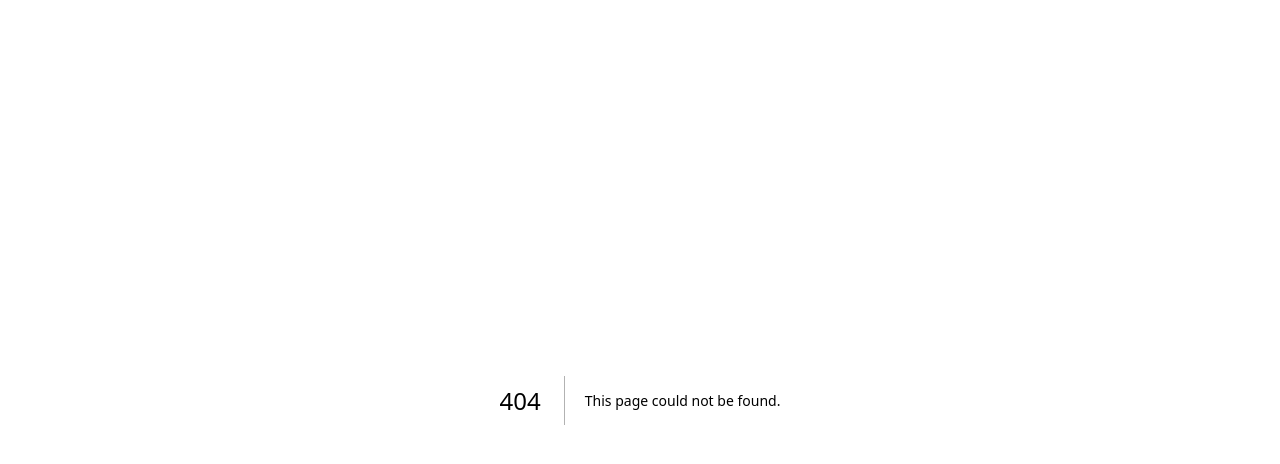
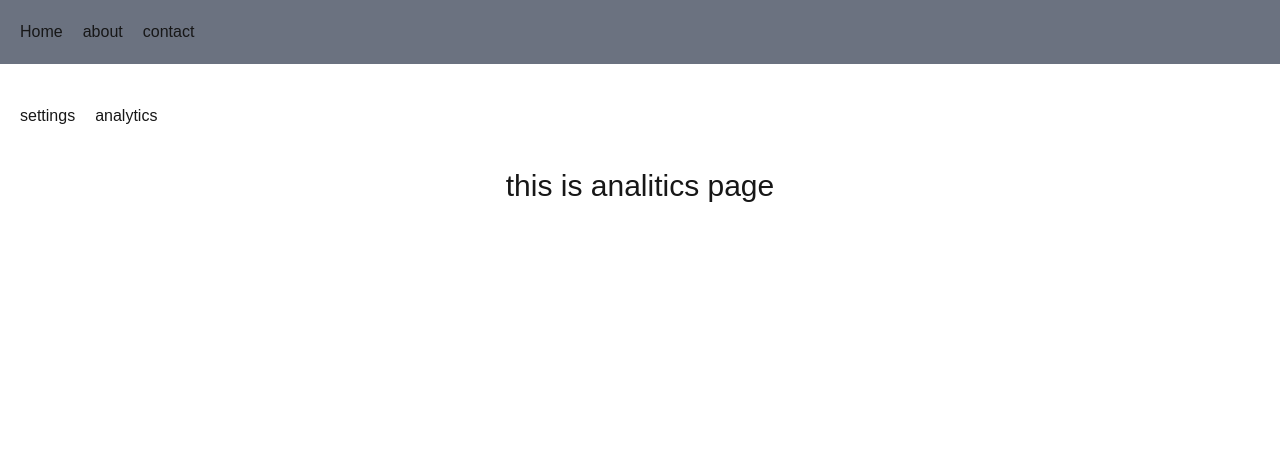
Before and after one commit to toufiq007/react_nextJs, a Next.js app: page /dashboard/analytics in a window 1280 px wide. Before the commit this address had no page. Shown: the top 464 px of the page. Built offline with nearby package versions, Linux system fonts and the light colour scheme.

Commit message:
add layout in nested folder

```diff
--- /dev/null
+++ b/app/dashboard/analytics/page.js
@@ -0,0 +1,11 @@
+const page = () => {
+  return (
+    <div>
+      <h2 className=" text-3xl text-center">
+        this is analitics page
+      </h2>
+    </div>
+  );
+};
+
+export default page;
--- /dev/null
+++ b/app/dashboard/layout.js
@@ -0,0 +1,17 @@
+import React from "react";
+
+const DashboardLayout = ({ children }) => {
+  return (
+    <>
+      <nav className="my-5">
+        <ul className="flex p-5 gap-5">
+          <li>settings</li>
+          <li>analytics</li>
+        </ul>
+      </nav>
+      {children}
+    </>
+  );
+};
+
+export default DashboardLayout;
--- /dev/null
+++ b/app/dashboard/settings/page.js
@@ -0,0 +1,10 @@
+const page = () => {
+  console.log("is this code is run in server?");
+  return (
+    <div>
+      <h2 className="text-3xl text-center">this is settings page</h2>
+    </div>
+  );
+};
+
+export default page;
--- a/app/layout.js
+++ b/app/layout.js
@@ -19,12 +19,21 @@ export const metadata = {
 
 export default function RootLayout({ children }) {
   return (
+    <>
       <html lang="en">
         <body
           className={`${geistSans.variable} ${geistMono.variable} antialiased`}
         >
+          <nav>
+            <ul className="flex p-5 bg-gray-500 gap-5">
+              <li>Home</li>
+              <li>about</li>
+              <li>contact</li>
+            </ul>
+          </nav>
           {children}
         </body>
       </html>
+    </>
   );
 }
```
Lines whose indentation alone changed are shown as unchanged.
